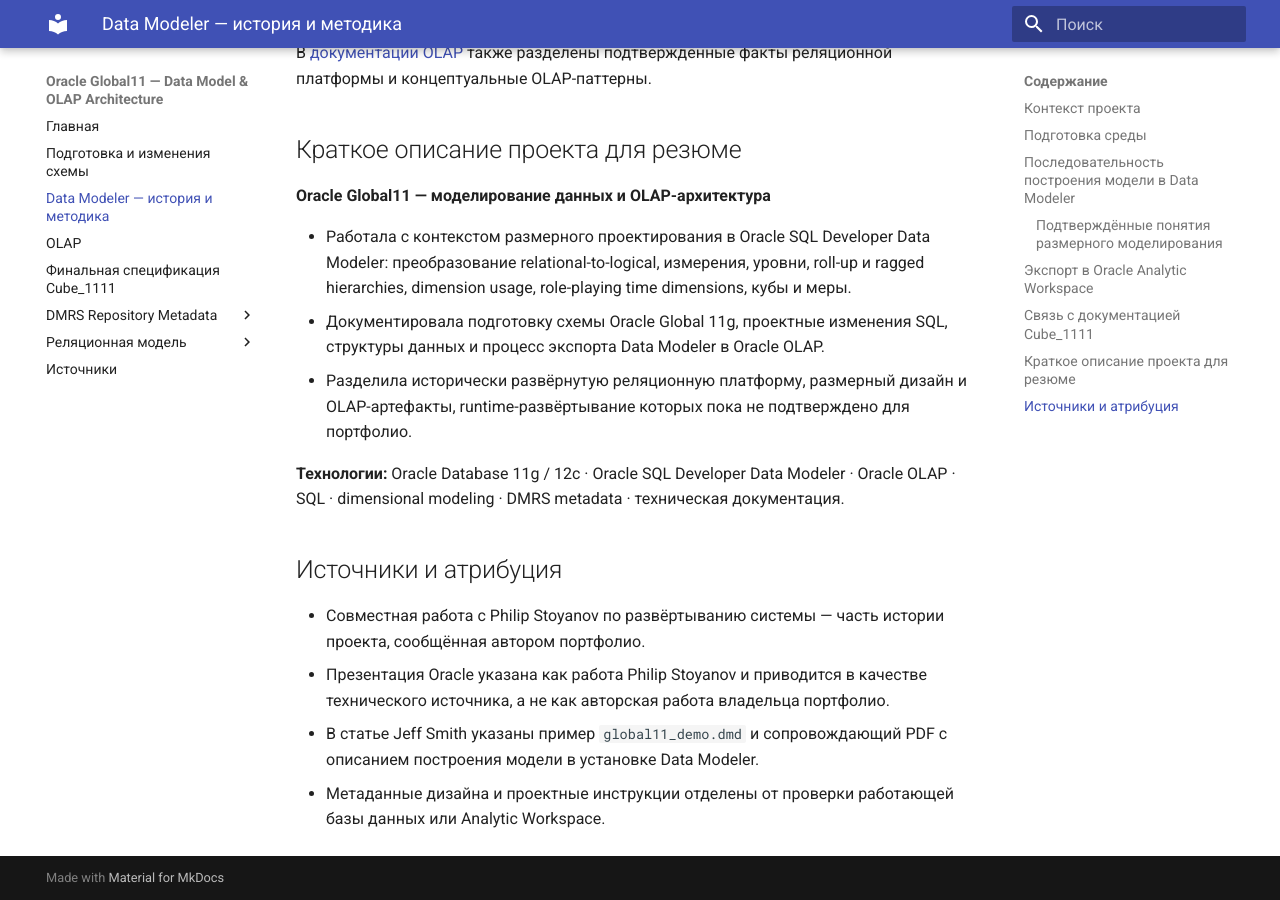
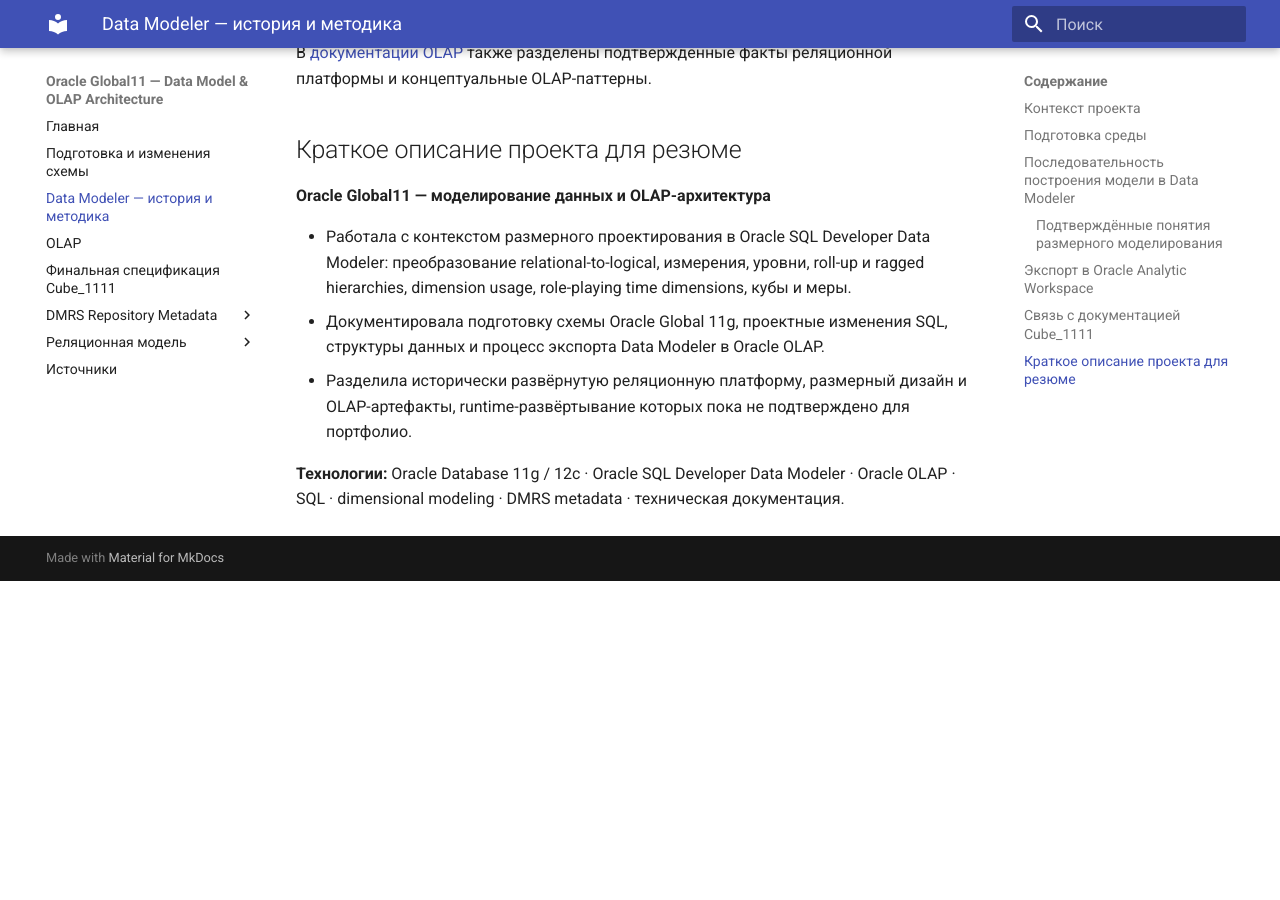
Before and after one commit to ekatmoz88-alt/global11-demo-data-platform, an MkDocs documentation site: the page built from docs/GLOBAL11-DATA-MODELER-DESIGN.ru.md, in a window 1280 px wide and 900 px high, scrolled down 3592 px. Built offline with MkDocs 1.6.1 and Material for MkDocs 9.7.7, drawn with Linux system fonts in a browser that asks for light colours; after the commit the page ends 4173 px from its top, so only the background shows below that.

Commit message:
Remove sources and attribution section from Russian Data Modeler page

```diff
--- a/docs/GLOBAL11-DATA-MODELER-DESIGN.ru.md
+++ b/docs/GLOBAL11-DATA-MODELER-DESIGN.ru.md
@@ -94,10 +94,3 @@ TO GLOBAL;
 - Разделила исторически развёрнутую реляционную платформу, размерный дизайн и OLAP-артефакты, runtime-развёртывание которых пока не подтверждено для портфолио.
 
 **Технологии:** Oracle Database 11g / 12c · Oracle SQL Developer Data Modeler · Oracle OLAP · SQL · dimensional modeling · DMRS metadata · техническая документация.
-
-## Источники и атрибуция
-
-- Совместная работа с Philip Stoyanov по развёртыванию системы — часть истории проекта, сообщённая автором портфолио.
-- Презентация Oracle указана как работа Philip Stoyanov и приводится в качестве технического источника, а не как авторская работа владельца портфолио.
-- В статье Jeff Smith указаны пример `global11_demo.dmd` и сопровождающий PDF с описанием построения модели в установке Data Modeler.
-- Метаданные дизайна и проектные инструкции отделены от проверки работающей базы данных или Analytic Workspace.
```
